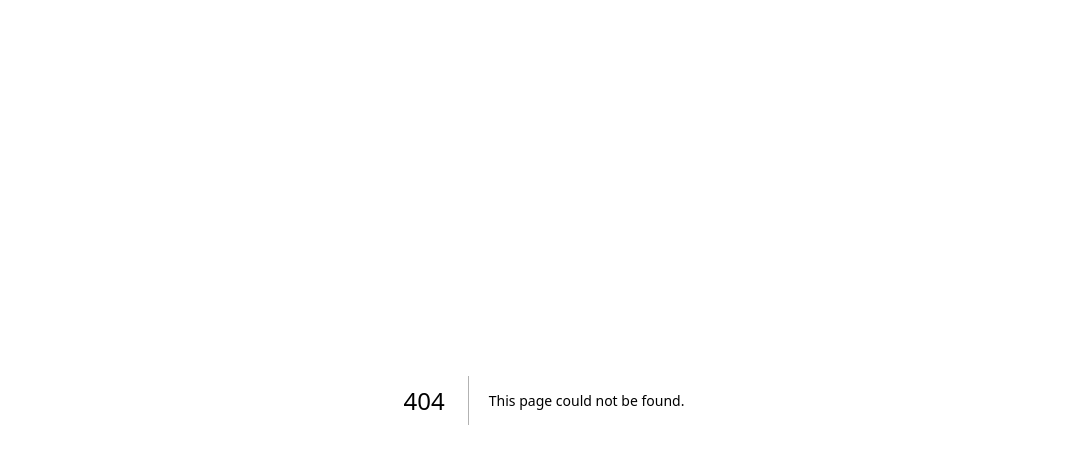
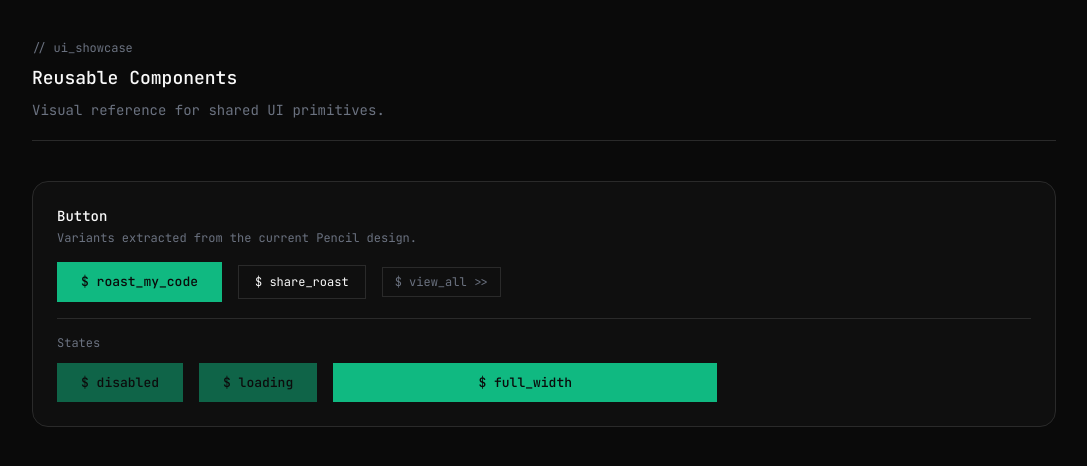
Before and after one commit to Leo-Rodrigs-A/devroast, a Next.js app: page /showcase in a window 1280 px wide. Before the commit this address had no page. Shown: the top 466 px of the page, without its empty margins (96-1183 px from the left). Built offline with nearby package versions, Linux system fonts and the light colour scheme.

Commit message:
chore: configures correct tailwind v4 variables sintax

```diff
--- /dev/null
+++ b/src/app/showcase/page.tsx
@@ -0,0 +1,53 @@
+import { Button } from "@/components/ui/button";
+
+export default function ShowcasePage() {
+  return (
+    <main className="min-h-screen bg-(--bg-page) px-6 py-10 text-(color:--text-primary)">
+      <div className="mx-auto flex w-full max-w-5xl flex-col gap-10">
+        <header className="flex flex-col gap-2 border-b border-(--border-primary) pb-5">
+          <p className="text-xs text-(color:--text-secondary)">
+            {"// ui_showcase"}
+          </p>
+          <h1 className="text-lg font-medium">Reusable Components</h1>
+          <p className="text-sm text-(color:--text-secondary)">
+            Visual reference for shared UI primitives.
+          </p>
+        </header>
+
+        <section className="flex flex-col gap-4 rounded-(--radius-m) border border-(--border-primary) bg-(--bg-surface) p-6">
+          <div className="flex flex-col gap-1">
+            <h2 className="text-sm font-medium">Button</h2>
+            <p className="text-xs text-(color:--text-secondary)">
+              Variants extracted from the current Pencil design.
+            </p>
+          </div>
+
+          <div className="flex flex-wrap items-center gap-4">
+            <Button variant="primary">$ roast_my_code</Button>
+            <Button variant="secondary">$ share_roast</Button>
+            <Button variant="link">$ view_all &gt;&gt;</Button>
+          </div>
+
+          <div className="h-px w-full bg-(--border-primary)" />
+
+          <div className="flex flex-col gap-3">
+            <p className="text-xs text-(color:--text-secondary)">States</p>
+            <div className="flex flex-wrap items-center gap-4">
+              <Button variant="primary" disabled>
+                $ disabled
+              </Button>
+              <Button variant="primary" loading>
+                $ loading
+              </Button>
+              <div className="w-full max-w-sm">
+                <Button variant="primary" fullWidth>
+                  $ full_width
+                </Button>
+              </div>
+            </div>
+          </div>
+        </section>
+      </div>
+    </main>
+  );
+}
--- a/src/components/ui/AGENTS.md
+++ b/src/components/ui/AGENTS.md
@@ -10,12 +10,15 @@
 ## Coding rules
 - Use named exports only.
 - Reusable components must extend native HTML props when relevant.
+- Prefer `ComponentProps<"tag">` for native prop inheritance in React components.
 - Keep component APIs minimal and predictable.
 - Use `tailwind-variants` to define variants and `VariantProps` typing.
 - Use `tailwind-merge` (via `cn`) for safe class overrides.
 
 ## Styling rules
 - Use global theme tokens (`var(--...)`) instead of hardcoded values whenever a token exists.
+- In Tailwind v4, prefer token utilities using `utility-(--token)` syntax over bracket `var(...)` syntax.
+- For ambiguous utilities like `text-*`, use type hints when needed (e.g. `text-(color:--text-primary)`).
 - Keep typography consistent with project standard (JetBrains Mono).
 - Preserve spacing and sizing from Pencil as closely as possible.
 
--- a/src/components/ui/button.tsx
+++ b/src/components/ui/button.tsx
@@ -1,16 +1,16 @@
-import * as React from "react";
+import { type ComponentProps, forwardRef } from "react";
 import { tv, type VariantProps } from "tailwind-variants";
 import { cn } from "@/lib/cn";
 
 const buttonVariants = tv({
-  base: "inline-flex items-center justify-center gap-2 font-medium transition-colors disabled:pointer-events-none disabled:opacity-50 focus-visible:outline-none focus-visible:ring-2 focus-visible:ring-[var(--border-focus)] focus-visible:ring-offset-2 focus-visible:ring-offset-[var(--bg-page)]",
+  base: "inline-flex items-center justify-center gap-2 font-medium transition-colors disabled:pointer-events-none disabled:opacity-50 focus-visible:outline-none focus-visible:ring-2 focus-visible:ring-(--border-focus) focus-visible:ring-offset-2 focus-visible:ring-offset-(--bg-page)",
   variants: {
     variant: {
       primary:
-        "bg-[var(--accent-green)] px-6 py-2.5 text-[13px] text-[var(--accent-green-foreground)]",
+        "bg-(--accent-green) px-6 py-2.5 text-[13px] text-(color:--accent-green-foreground)",
       secondary:
-        "border border-[var(--border-primary)] px-4 py-2 text-xs font-normal text-[var(--text-primary)]",
-      link: "border border-[var(--border-primary)] px-3 py-1.5 text-xs font-normal text-[var(--text-secondary)]",
+        "border border-(--border-primary) px-4 py-2 text-xs font-normal text-(color:--text-primary)",
+      link: "border border-(--border-primary) px-3 py-1.5 text-xs font-normal text-(color:--text-secondary)",
     },
     fullWidth: { true: "w-full" },
     loading: { true: "cursor-wait" },
@@ -29,10 +29,10 @@ const buttonVariants = tv({
 });
 
 export interface ButtonProps
-  extends React.ButtonHTMLAttributes<HTMLButtonElement>,
+  extends ComponentProps<"button">,
     VariantProps<typeof buttonVariants> {}
 
-export const Button = React.forwardRef<HTMLButtonElement, ButtonProps>(
+export const Button = forwardRef<HTMLButtonElement, ButtonProps>(
   (
     {
       className,
```
